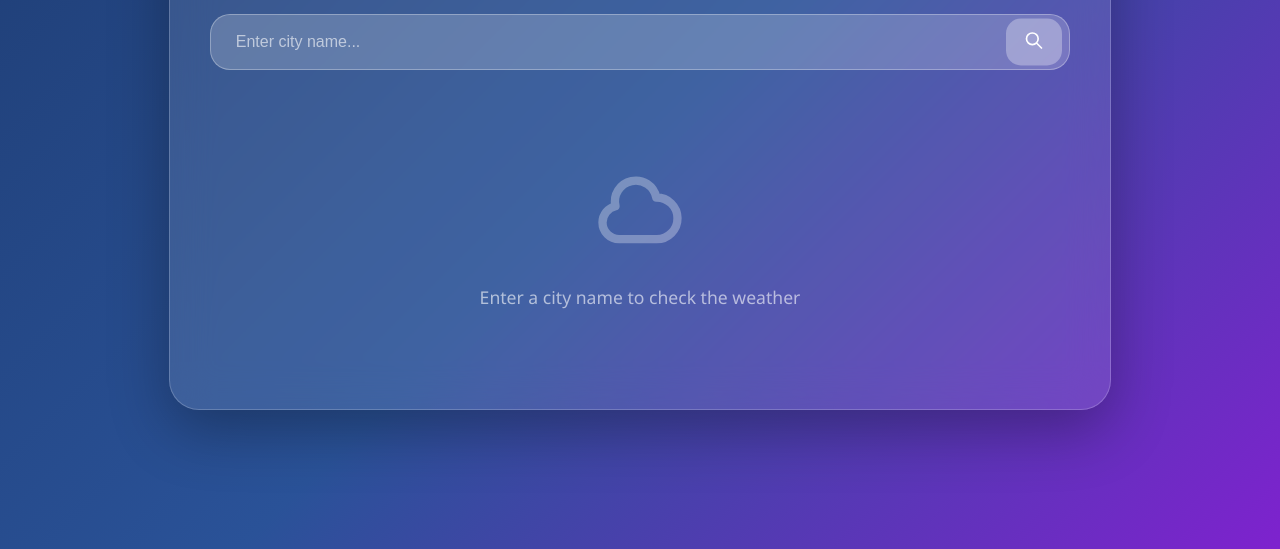
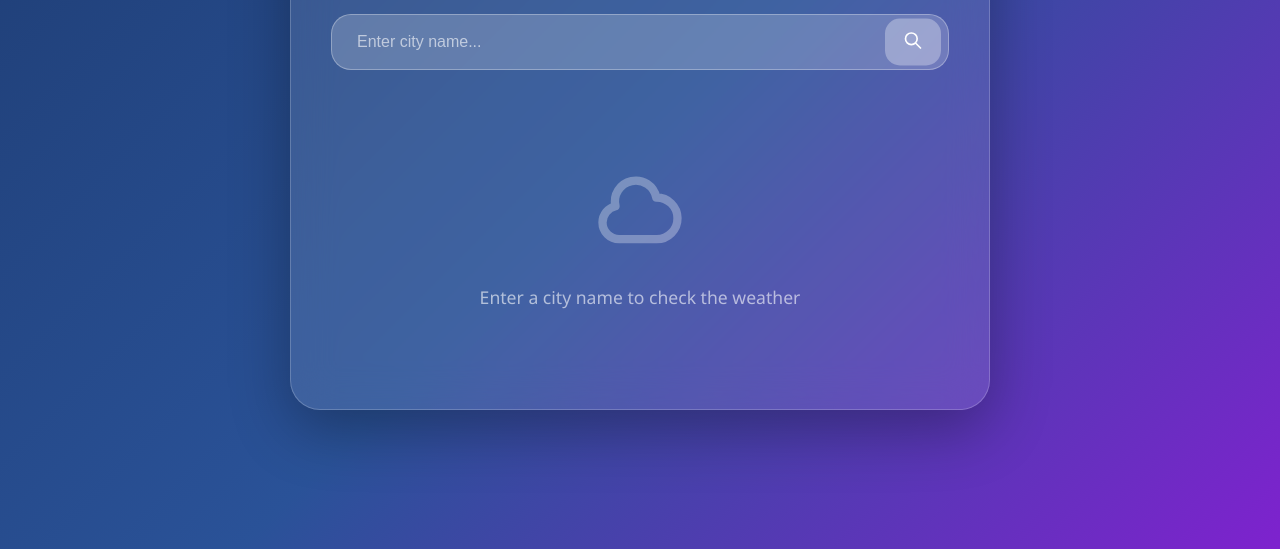
Before and after one commit to Mehdilk200/my-web-portfolio, a plain HTML site: page index.html in a window 1280 px wide. Shown: the part 251-800 px from the top of the page. Drawn offline with Linux system fonts and the light colour scheme.

Commit message:
Increase max-width of the container to 700px

```diff
--- a/css/style.css
+++ b/css/style.css
@@ -21,7 +21,7 @@
             padding: 40px;
             width: 100%;
             min-width: 390px;
-            max-width: 76%;
+            max-width: 700px;
             box-shadow: 0 20px 60px rgba(0, 0, 0, 0.3);
             border: 1px solid rgba(255, 255, 255, 0.2);
         }
```
